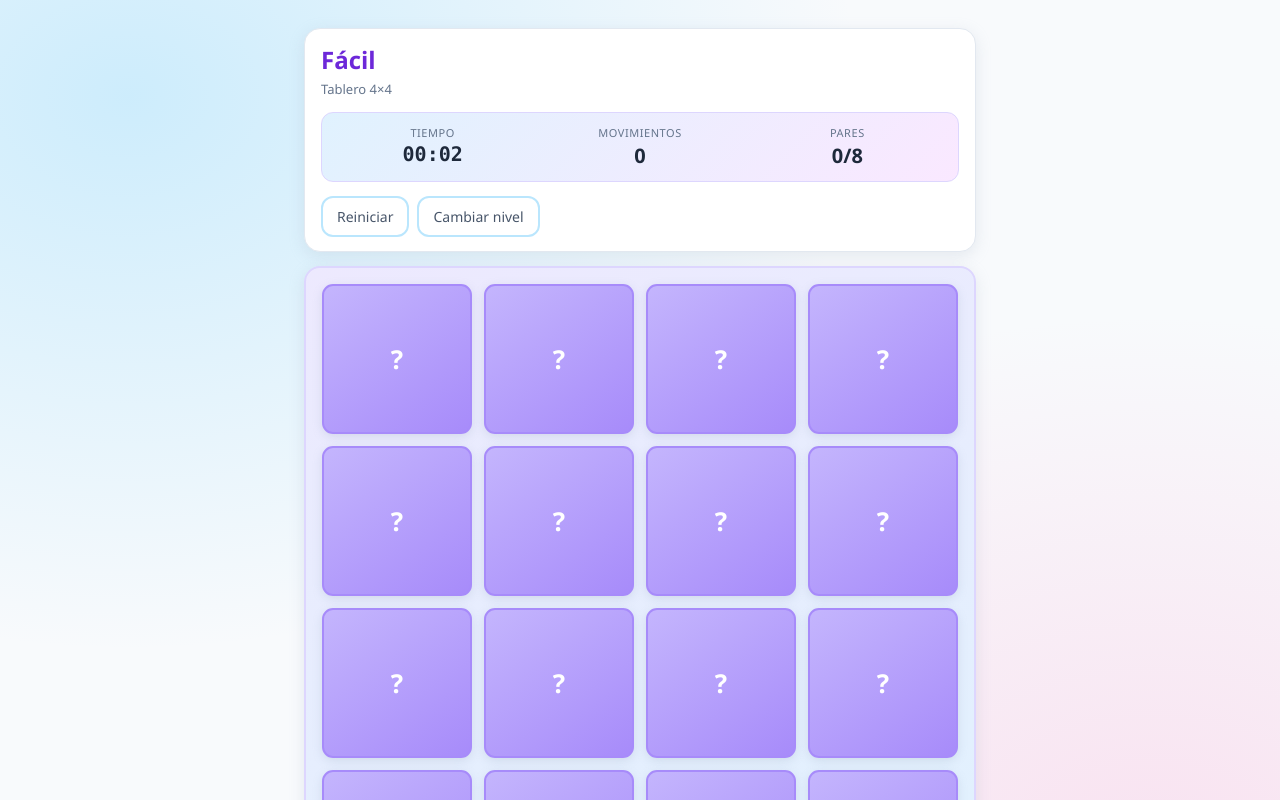
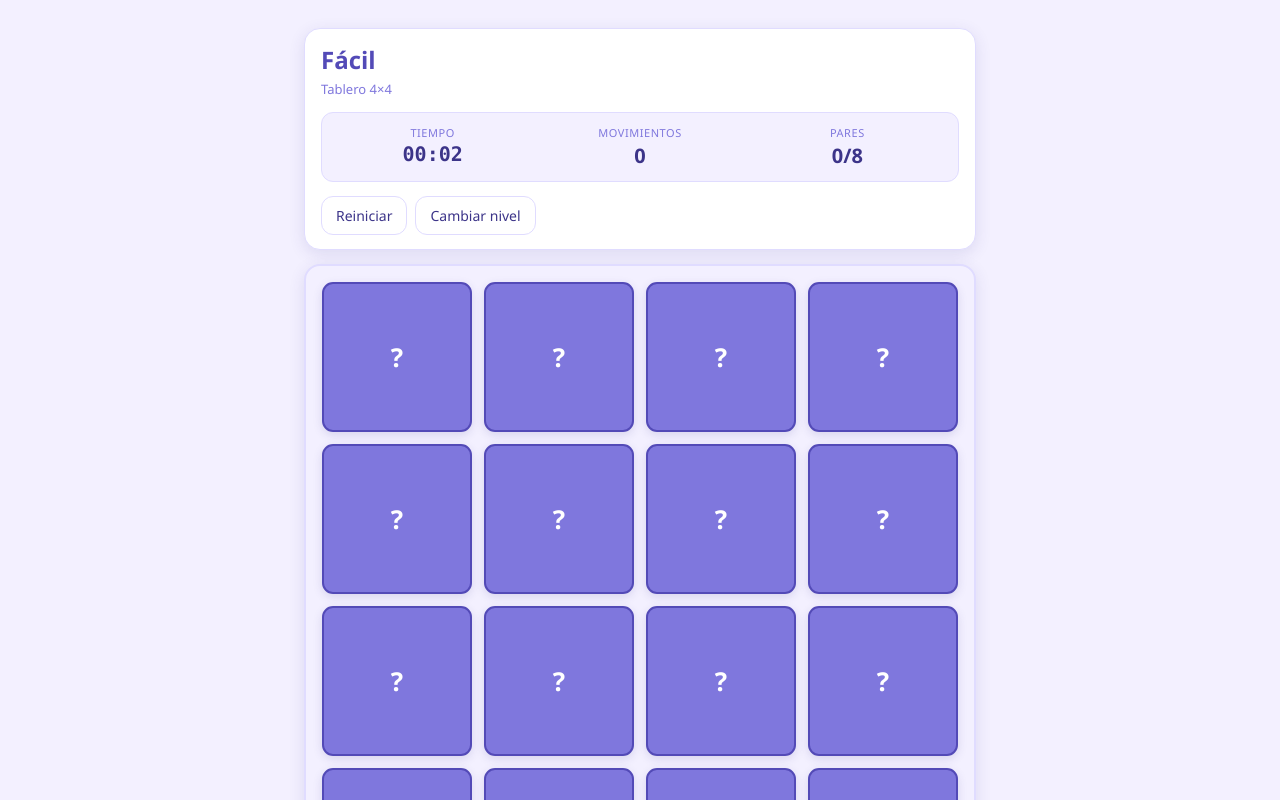
Before and after one commit to estivenVillanueva/Memory-game-, a React (Vite) app: page / in a window 1280 px wide. Both pictures are taken after a click on the button "Empezar". Shown: the top 800 px of the page. Built offline with nearby package versions, Linux system fonts and the light colour scheme.

Commit message:
Actualizar estilos en index.css para mejorar la apariencia del juego de memoria. Se han redefinido variables CSS, ajustado colores y tipografías, y optimizado la estructura de los componentes visuales, incluyendo paneles, botones y cartas.

```diff
--- a/src/index.css
+++ b/src/index.css
@@ -1,23 +1,26 @@
 :root {
   font-family: 'Segoe UI', Tahoma, Geneva, Verdana, sans-serif;
-  color: #334155;
 
-  --fondo: #f8fafc;
-  --panel: #ffffff;
-  --panel-borde: #e2e8f0;
+  --fondo-pagina: #f3f0ff;
+  --fondo-tarjeta: #ffffff;
+  --primario: #7f77dd;
+  --primario-oscuro: #534ab7;
+  --acento: #1d9e75;
+  --texto-principal: #3c3489;
+  --texto-secundario: #7f77dd;
+  --borde-inactivo: #e0dcff;
+  --exito-fondo: #eaf3de;
+  --exito-texto: #3b6d11;
+  --error-fondo: #fecaca;
+  --error-borde: #ef4444;
+  --error-texto: #991b1b;
 
-  --celeste: #7dd3fc;
-  --rosa: #f9a8d4;
-  --lila: #c4b5fd;
-  --menta: #6ee7b7;
-  --durazno: #fdba74;
-  --amarillo: #fde68a;
-
-  --acento: #a78bfa;
-  --acento-hover: #8b5cf6;
-  --texto-suave: #64748b;
-  --dorso-carta: #c4b5fd;
-  --sombra: 0 4px 16px rgba(148, 163, 184, 0.2);
+  --fondo: var(--fondo-pagina);
+  --panel: var(--fondo-tarjeta);
+  --panel-borde: var(--borde-inactivo);
+  --texto-suave: var(--texto-secundario);
+  --dorso-carta: var(--primario);
+  --sombra: 0 4px 16px rgba(60, 52, 137, 0.12);
 }
 
 * {
@@ -27,16 +30,14 @@
 body {
   margin: 0;
   min-height: 100vh;
-  background: var(--fondo);
-  background-image:
-    radial-gradient(ellipse at 10% 10%, rgba(125, 211, 252, 0.35) 0%, transparent 45%),
-    radial-gradient(ellipse at 90% 90%, rgba(249, 168, 212, 0.3) 0%, transparent 45%);
+  background: var(--fondo-pagina);
+  color: var(--texto-principal);
 }
 
 h1,
 h2 {
   font-weight: 700;
-  color: #1e293b;
+  color: var(--primario-oscuro);
 }
 
 .contenedor {
@@ -51,23 +52,20 @@ h2 {
 .pantalla-inicio {
   text-align: center;
   padding: 28px 20px 32px;
-  background: var(--panel);
+  background: var(--fondo-tarjeta);
   border-radius: 20px;
-  border: 1px solid var(--panel-borde);
+  border: 1px solid var(--borde-inactivo);
   box-shadow: var(--sombra);
 }
 
 .pantalla-inicio h1 {
   margin: 0 0 6px;
   font-size: 32px;
-  background: linear-gradient(90deg, #7c3aed, var(--rosa));
-  -webkit-background-clip: text;
-  background-clip: text;
-  color: transparent;
+  color: var(--primario-oscuro);
 }
 
 .subtitulo {
-  color: var(--texto-suave);
+  color: var(--texto-secundario);
   margin: 0 0 24px;
   font-size: 15px;
 }
@@ -76,7 +74,7 @@ h2 {
   margin: 0 0 12px;
   font-weight: 600;
   font-size: 13px;
-  color: #7c3aed;
+  color: var(--texto-principal);
 }
 
 .lista-niveles {
@@ -93,31 +91,31 @@ h2 {
   gap: 2px 12px;
   text-align: left;
   padding: 14px 16px;
-  border: 2px solid #e2e8f0;
+  border: 1px solid var(--borde-inactivo);
   border-radius: 14px;
-  background: var(--fondo);
-  color: #334155;
+  background: var(--fondo-tarjeta);
+  color: var(--texto-principal);
   cursor: pointer;
   transition: border-color 0.15s, transform 0.15s, box-shadow 0.15s;
 }
 
 .opcion-nivel:hover {
-  border-color: var(--lila);
+  border-color: var(--primario);
   transform: translateY(-2px);
-  box-shadow: 0 6px 16px rgba(196, 181, 253, 0.45);
+  box-shadow: var(--sombra);
 }
 
 .opcion-nivel--activa {
-  border-color: var(--rosa);
-  background: #fdf2f8;
-  box-shadow: 0 4px 12px rgba(249, 168, 212, 0.4);
+  border: 2px solid var(--primario);
+  background: var(--fondo-pagina);
+  box-shadow: none;
 }
 
 .opcion-nombre {
   grid-column: 1;
   font-weight: 700;
   font-size: 17px;
-  color: #1e293b;
+  color: var(--texto-principal);
 }
 
 .opcion-tablero {
@@ -127,34 +125,34 @@ h2 {
   font-family: Consolas, 'Courier New', monospace;
   font-size: 15px;
   font-weight: 700;
-  color: #0d9488;
+  color: var(--acento);
 }
 
 .opcion-parejas {
   grid-column: 1;
   font-size: 13px;
-  color: var(--texto-suave);
+  color: var(--texto-secundario);
 }
 
 /* --- Barra juego --- */
 .barra {
   margin-bottom: 14px;
-  background: var(--panel);
+  background: var(--fondo-tarjeta);
   padding: 14px 16px;
   border-radius: 16px;
-  border: 1px solid var(--panel-borde);
+  border: 1px solid var(--borde-inactivo);
   box-shadow: var(--sombra);
 }
 
 .barra-titulo h1 {
   margin: 0;
   font-size: 24px;
-  color: #6d28d9;
+  color: var(--primario-oscuro);
 }
 
 .barra-titulo p {
   margin: 4px 0 0;
-  color: var(--texto-suave);
+  color: var(--texto-secundario);
   font-size: 13px;
 }
 
@@ -164,10 +162,10 @@ h2 {
   gap: 10px;
   margin: 14px 0;
   padding: 12px;
-  background: linear-gradient(135deg, #e0f2fe, #fae8ff);
-  border: 1px solid #ddd6fe;
+  background: var(--fondo-pagina);
+  border: 1px solid var(--borde-inactivo);
   border-radius: 12px;
-  color: #334155;
+  color: var(--texto-principal);
 }
 
 .hud-item {
@@ -181,18 +179,18 @@ h2 {
   font-size: 11px;
   text-transform: uppercase;
   letter-spacing: 0.05em;
-  color: var(--texto-suave);
+  color: var(--texto-secundario);
   margin-bottom: 2px;
 }
 
 .hud-item strong {
   font-size: 20px;
-  color: #1e293b;
+  color: var(--texto-principal);
 }
 
 .hud-tiempo {
   font-family: Consolas, 'Courier New', monospace;
-  color: #0369a1;
+  color: var(--texto-principal);
 }
 
 .barra-botones {
@@ -204,10 +202,15 @@ h2 {
 /* --- Mesa y tablero --- */
 .mesa {
   padding: 16px;
-  background: linear-gradient(160deg, #ede9fe 0%, #e0f2fe 100%);
+  background: var(--fondo-pagina);
   border-radius: 16px;
-  border: 2px solid #ddd6fe;
+  border: 2px solid var(--borde-inactivo);
   box-shadow: var(--sombra);
+  transition: border-color 0.2s;
+}
+
+.mesa:has(.carta-volteada:not(.carta-ok)) {
+  border-color: var(--primario);
 }
 
 .tablero {
@@ -228,12 +231,12 @@ h2 {
   background: transparent;
   transform-style: preserve-3d;
   transition: transform 0.35s ease, box-shadow 0.2s;
-  box-shadow: 0 3px 10px rgba(148, 163, 184, 0.25);
+  box-shadow: 0 3px 10px rgba(60, 52, 137, 0.15);
 }
 
 .carta:hover:not(:disabled) {
   transform: translateY(-3px);
-  box-shadow: 0 8px 18px rgba(167, 139, 250, 0.35);
+  box-shadow: 0 6px 14px rgba(127, 119, 221, 0.35);
 }
 
 .carta-volteada:hover:not(:disabled),
@@ -254,8 +257,8 @@ h2 {
 }
 
 .carta-dorso {
-  background: linear-gradient(145deg, var(--lila), #a78bfa);
-  border: 2px solid #a78bfa;
+  background: var(--primario);
+  border: 2px solid var(--primario-oscuro);
 }
 
 .carta-dorso::after {
@@ -267,7 +270,7 @@ h2 {
   justify-content: center;
   font-size: 26px;
   font-weight: 700;
-  color: #fff;
+  color: #ffffff;
 }
 
 .carta-frente {
@@ -276,34 +279,34 @@ h2 {
   justify-content: center;
   font-size: 22px;
   font-weight: 800;
-  color: #1e293b;
+  color: var(--texto-principal);
   transform: rotateY(180deg);
-  border: 2px solid rgba(255, 255, 255, 0.8);
+  border: 2px solid var(--borde-inactivo);
 }
 
 .carta[data-color='0'] .carta-frente {
-  background: var(--celeste);
+  background: #ffffff;
 }
 .carta[data-color='1'] .carta-frente {
-  background: var(--rosa);
+  background: var(--fondo-pagina);
 }
 .carta[data-color='2'] .carta-frente {
-  background: var(--lila);
+  background: var(--borde-inactivo);
 }
 .carta[data-color='3'] .carta-frente {
-  background: var(--menta);
+  background: #ffffff;
 }
 .carta[data-color='4'] .carta-frente {
-  background: var(--durazno);
+  background: var(--fondo-pagina);
 }
 .carta[data-color='5'] .carta-frente {
-  background: var(--amarillo);
+  background: var(--borde-inactivo);
 }
 .carta[data-color='6'] .carta-frente {
-  background: var(--celeste);
+  background: #ffffff;
 }
 .carta[data-color='7'] .carta-frente {
-  background: var(--rosa);
+  background: var(--fondo-pagina);
 }
 
 .carta-volteada {
@@ -312,22 +315,24 @@ h2 {
 
 .carta-ok {
   animation: pulso-acierto 0.45s ease;
-  box-shadow: 0 0 0 3px #34d399;
+  box-shadow: 0 0 0 3px var(--acento);
 }
 
 .carta-ok .carta-frente {
-  filter: brightness(1.05);
-  border-color: #10b981;
+  background: var(--exito-fondo) !important;
+  color: var(--exito-texto);
+  border-color: var(--acento);
 }
 
 .carta-mal {
   animation: sacudir 0.4s ease;
-  box-shadow: 0 0 0 3px #f472b6;
+  box-shadow: 0 0 0 3px var(--error-borde);
 }
 
 .carta-mal .carta-frente {
-  background: #fecdd3 !important;
-  border-color: #fb7185 !important;
+  background: var(--error-fondo) !important;
+  color: var(--error-texto);
+  border-color: var(--error-borde) !important;
 }
 
 @keyframes pulso-acierto {
@@ -365,45 +370,44 @@ button {
 }
 
 button:focus-visible {
-  outline: 2px solid var(--lila);
+  outline: 2px solid var(--primario);
   outline-offset: 2px;
 }
 
 .boton-principal {
-  background: linear-gradient(135deg, var(--lila), var(--rosa));
+  background: var(--primario);
   border: none;
-  color: #4c1d95;
+  color: #ffffff;
   padding: 12px 28px;
   font-weight: 700;
   font-size: 16px;
   width: 100%;
   max-width: 280px;
-  box-shadow: 0 4px 14px rgba(196, 181, 253, 0.55);
+  box-shadow: var(--sombra);
 }
 
 .boton-principal:hover {
+  background: var(--primario-oscuro);
   transform: translateY(-2px);
-  box-shadow: 0 6px 18px rgba(249, 168, 212, 0.5);
 }
 
 .boton-secundario {
-  background: #fff;
-  border: 2px solid #bae6fd;
-  color: #475569;
+  background: var(--fondo-tarjeta);
+  border: 1px solid var(--borde-inactivo);
+  color: var(--texto-principal);
   padding: 9px 14px;
 }
 
 .boton-secundario:hover {
-  border-color: var(--menta);
-  background: #ecfdf5;
+  border-color: var(--primario);
+  background: var(--fondo-pagina);
 }
 
 /* --- Victoria --- */
 .pantalla-ganaste {
   position: fixed;
   inset: 0;
-  background: rgba(248, 250, 252, 0.75);
-  backdrop-filter: blur(4px);
+  background: rgba(243, 240, 255, 0.85);
   display: flex;
   align-items: center;
   justify-content: center;
@@ -412,10 +416,10 @@ button:focus-visible {
 }
 
 .caja-mensaje {
-  background: var(--panel);
+  background: var(--fondo-tarjeta);
   padding: 28px 24px;
   border-radius: 20px;
-  border: 2px solid #ddd6fe;
+  border: 2px solid var(--borde-inactivo);
   text-align: center;
   width: 100%;
   max-width: 340px;
@@ -425,11 +429,11 @@ button:focus-visible {
 .caja-mensaje h2 {
   margin: 0 0 4px;
   font-size: 28px;
-  color: #059669;
+  color: var(--exito-texto);
 }
 
 .nivel-ganado {
-  color: var(--texto-suave);
+  color: var(--texto-secundario);
   margin-bottom: 16px;
 }
 
@@ -438,10 +442,10 @@ button:focus-visible {
   margin: 0 0 16px;
   padding: 14px 16px;
   text-align: left;
-  background: #f1f5f9;
+  background: var(--fondo-pagina);
   border-radius: 12px;
   font-size: 15px;
-  color: #334155;
+  color: var(--texto-principal);
 }
 
 .resumen-final li {
@@ -453,13 +457,13 @@ button:focus-visible {
 }
 
 .record-nuevo {
-  color: #059669;
+  color: var(--exito-texto);
   font-weight: 700;
   margin-bottom: 14px;
 }
 
 .record-viejo {
-  color: var(--texto-suave);
+  color: var(--texto-secundario);
   font-size: 14px;
   margin-bottom: 14px;
 }
```
